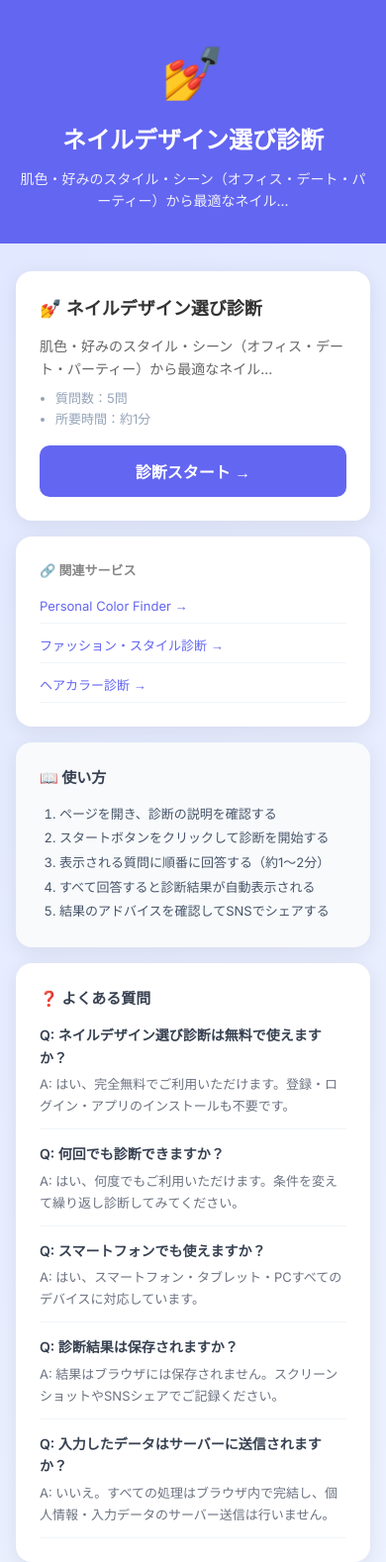
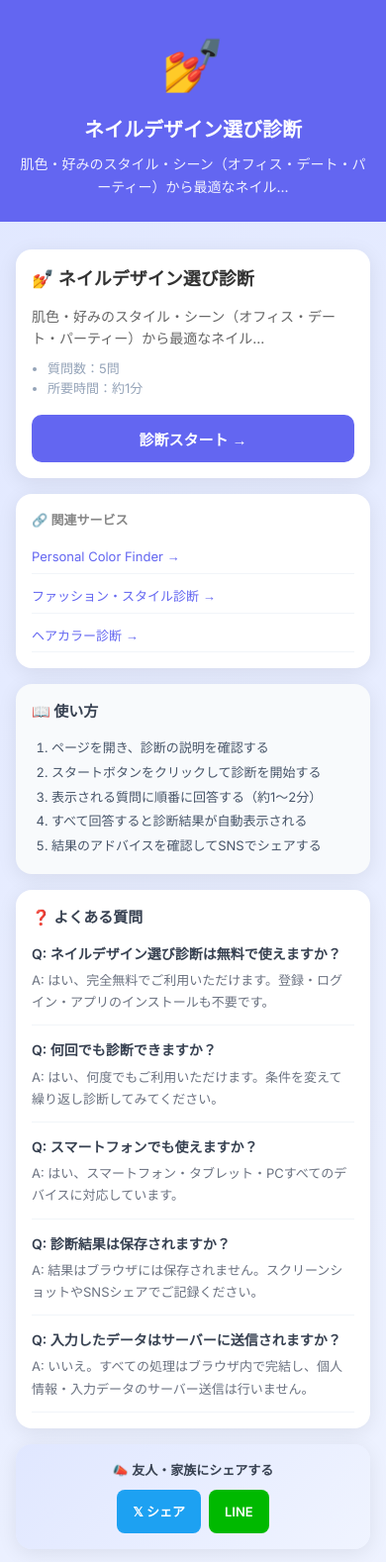
Before and after one commit to appadaycreator/nail-design-advisor, a plain HTML site: page index.html in a window 390 px wide. Shown: the top 1578 px of the page at 99% size. Drawn offline with Linux system fonts and the light colour scheme.

Commit message:
improve: UI/a11y改善 2026-05-25

```diff
--- a/index.html
+++ b/index.html
@@ -38,16 +38,25 @@
         .site-header p { font-size: 14px; opacity: 0.9; }
         .container { max-width: 800px; margin: 0 auto; padding: 16px; }
         .card { background: white; border-radius: 16px; padding: 24px; box-shadow: 0 4px 20px rgba(0,0,0,0.08); margin-bottom: 16px; }
-        .btn { background: #6366F1; color: white; border: none; padding: 14px 24px; border-radius: 10px; font-size: 16px; font-weight: 600; cursor: pointer; width: 100%; transition: opacity .2s; }
+        .btn { background: #6366F1; color: white; border: none; padding: 14px 24px; border-radius: 10px; font-size: 16px; font-weight: 600; cursor: pointer; width: 100%; transition: opacity .2s; min-height: 48px; touch-action: manipulation; }
         .btn:hover { opacity: 0.9; }
         .btn:active { transform: scale(0.98); }
-        input, select, textarea { width: 100%; padding: 10px 14px; border: 1.5px solid #e2e8f0; border-radius: 8px; font-size: 15px; margin-top: 4px; font-family: inherit; }
-        input:focus, select:focus { outline: none; border-color: #6366F1; }
+        .btn:focus-visible { outline: 3px solid #6366F1; outline-offset: 3px; }
+        input, select, textarea { width: 100%; padding: 10px 14px; border: 1.5px solid #e2e8f0; border-radius: 8px; font-size: 15px; margin-top: 4px; font-family: inherit; min-height: 44px; }
+        input:focus, select:focus, textarea:focus { outline: none; border-color: #6366F1; box-shadow: 0 0 0 3px #6366F122; }
         label { font-size: 13px; font-weight: 600; color: #555; display: block; margin-top: 14px; margin-bottom: 2px; }
         .result { display: none; }
         .result.show { display: block; }
         .result-value { font-size: 36px; font-weight: 700; color: #6366F1; text-align: center; padding: 16px 0; }
         .badge { display: inline-block; background: #6366F120; color: #6366F1; padding: 4px 12px; border-radius: 20px; font-size: 12px; font-weight: 600; }
+        .sr-only { position: absolute; width: 1px; height: 1px; padding: 0; margin: -1px; overflow: hidden; clip: rect(0,0,0,0); white-space: nowrap; border: 0; }
+        @media (max-width: 480px) {
+            .site-header { padding: 24px 16px; }
+            .site-header h1 { font-size: 20px; }
+            .card { padding: 16px; }
+            .btn { font-size: 15px; padding: 13px 20px; }
+            .result-value { font-size: 28px; }
+        }
         /* ── サービス固有CSS ── */
 
     </style>
@@ -55,13 +64,15 @@
 <body>
     <noscript><iframe src="https://www.googletagmanager.com/ns.html?id=GTM-TXQGZRF9" height="0" width="0" style="display:none;visibility:hidden"></iframe></noscript>
 
-    <header class="site-header">
-        <div class="emoji">💅</div>
+    <a href="#main-content" class="sr-only" style="position:absolute;top:8px;left:8px;background:#6366F1;color:white;padding:8px 16px;border-radius:6px;z-index:9999;text-decoration:none;font-size:14px;" tabindex="1">メインコンテンツへスキップ</a>
+
+    <header class="site-header" role="banner">
+        <div class="emoji" aria-hidden="true">💅</div>
         <h1>ネイルデザイン選び診断</h1>
         <p>肌色・好みのスタイル・シーン（オフィス・デート・パーティー）から最適なネイル...</p>
     </header>
 
-    <main class="container">
+    <main id="main-content" class="container" role="main" aria-label="ネイルデザイン選び診断のメインコンテンツ">
         <ins class="adsbygoogle" style="display:block;margin:12px 0" data-ad-client="ca-pub-8427583028015858" data-ad-slot="auto" data-ad-format="auto" data-full-width-responsive="true"></ins>
         <script>(adsbygoogle = window.adsbygoogle || []).push({});</script>
 
@@ -142,11 +153,11 @@
         </div>
 
         <!-- SNSシェアCTA -->
-        <div class="card" style="margin-top:8px;text-align:center;background:linear-gradient(135deg,#E0E7FF,#F0F4FF);">
+        <div class="card" style="margin-top:8px;text-align:center;background:linear-gradient(135deg,#E0E7FF,#F0F4FF);" role="complementary" aria-label="SNSシェア">
             <p style="font-size:13px;font-weight:600;color:#374151;margin-bottom:10px;">📣 友人・家族にシェアする</p>
             <div style="display:flex;gap:8px;justify-content:center;flex-wrap:wrap;">
-                <a href="https://twitter.com/intent/tweet?text=%E3%83%8D%E3%82%A4%E3%83%AB%E3%83%87%E3%82%B6%E3%82%A4%E3%83%B3%E9%81%B8%E3%81%B3%E8%A8%BA%E6%96%AD%20%23無料ツール&url=https%3A%2F%2Fappadaycreator.com%2Fnail-design-advisor%2F" target="_blank" rel="noopener" style="background:#1DA1F2;color:white;padding:8px 16px;border-radius:8px;font-size:13px;text-decoration:none;font-weight:600;">𝕏 シェア</a>
-                <a href="https://line.me/R/msg/text/?%E3%83%8D%E3%82%A4%E3%83%AB%E3%83%87%E3%82%B6%E3%82%A4%E3%83%B3%E9%81%B8%E3%81%B3%E8%A8%BA%E6%96%AD%0Ahttps%3A%2F%2Fappadaycreator.com%2Fnail-design-advisor%2F" target="_blank" rel="noopener" style="background:#00B900;color:white;padding:8px 16px;border-radius:8px;font-size:13px;text-decoration:none;font-weight:600;">LINE</a>
+                <a href="https://twitter.com/intent/tweet?text=%E3%83%8D%E3%82%A4%E3%83%AB%E3%83%87%E3%82%B6%E3%82%A4%E3%83%B3%E9%81%B8%E3%81%B3%E8%A8%BA%E6%96%AD%20%23無料ツール&url=https%3A%2F%2Fappadaycreator.com%2Fnail-design-advisor%2F" target="_blank" rel="noopener" aria-label="ネイルデザイン選び診断をXでシェア" style="background:#1DA1F2;color:white;padding:8px 16px;border-radius:8px;font-size:13px;text-decoration:none;font-weight:600;min-height:44px;display:inline-flex;align-items:center;">𝕏 シェア</a>
+                <a href="https://line.me/R/msg/text/?%E3%83%8D%E3%82%A4%E3%83%AB%E3%83%87%E3%82%B6%E3%82%A4%E3%83%B3%E9%81%B8%E3%81%B3%E8%A8%BA%E6%96%AD%0Ahttps%3A%2F%2Fappadaycreator.com%2Fnail-design-advisor%2F" target="_blank" rel="noopener" aria-label="ネイルデザイン選び診断をLINEでシェア" style="background:#00B900;color:white;padding:8px 16px;border-radius:8px;font-size:13px;text-decoration:none;font-weight:600;min-height:44px;display:inline-flex;align-items:center;">LINE</a>
             </div>
         </div>
 
```
